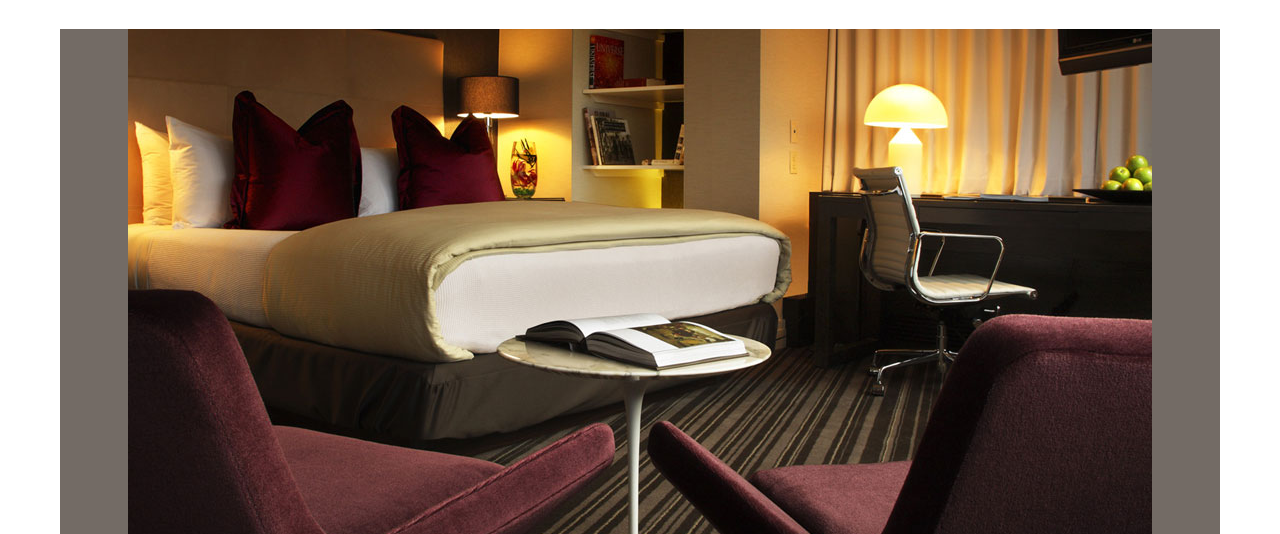
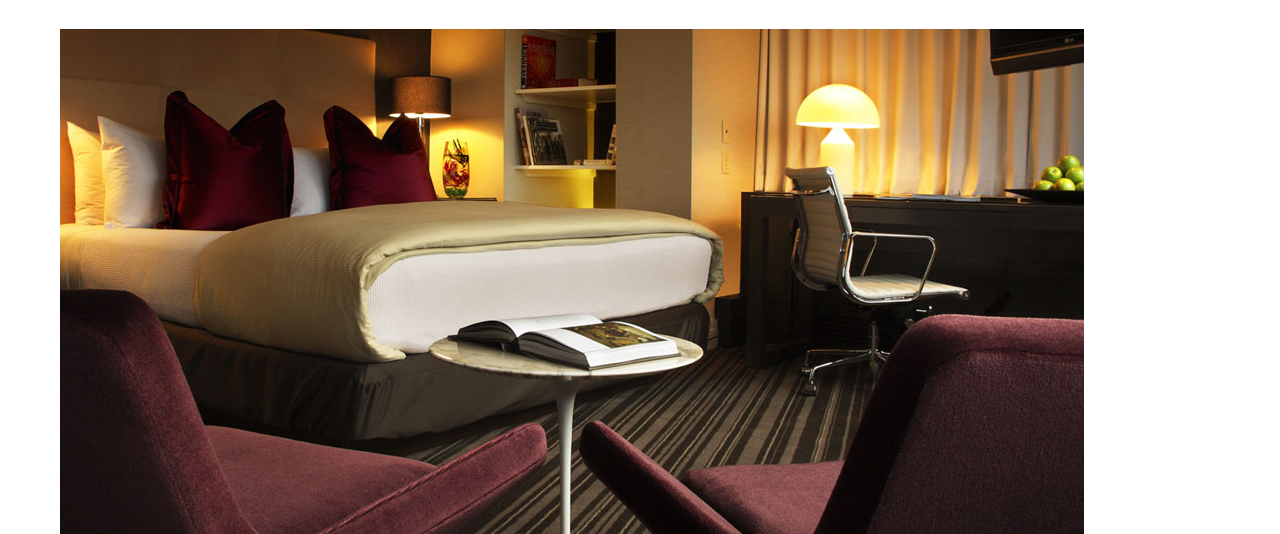
Before and after one commit to brainbanana/nouveau_devoir, a plain HTML site: page index.html in a window 1280 px wide. Shown: the part 266-800 px from the top of the page. Drawn offline with Linux system fonts and the light colour scheme.

Commit message:
deplacement image carrousel

```diff
--- a/index.html
+++ b/index.html
@@ -16,14 +16,10 @@
             <div>contact</div>
         </div>
         <h1>my<rem>home</rem>space</h1>
-        <figure>
-            <a href="./assets/img/carousel/carousel-1.jpg" target="_blank">
-                <img src="./assets/img/carousel/carousel-1.jpg"alt="image"/>
-            </a>
-        <figcaption></figcaption>
-        </figure>
+
     </header>
     <main>
+        <img src="./assets/img/carousel/carousel-1.jpg"alt="image"/>
         <div class="left-content">
             <h2>last works</h2>
             <figure>
```
